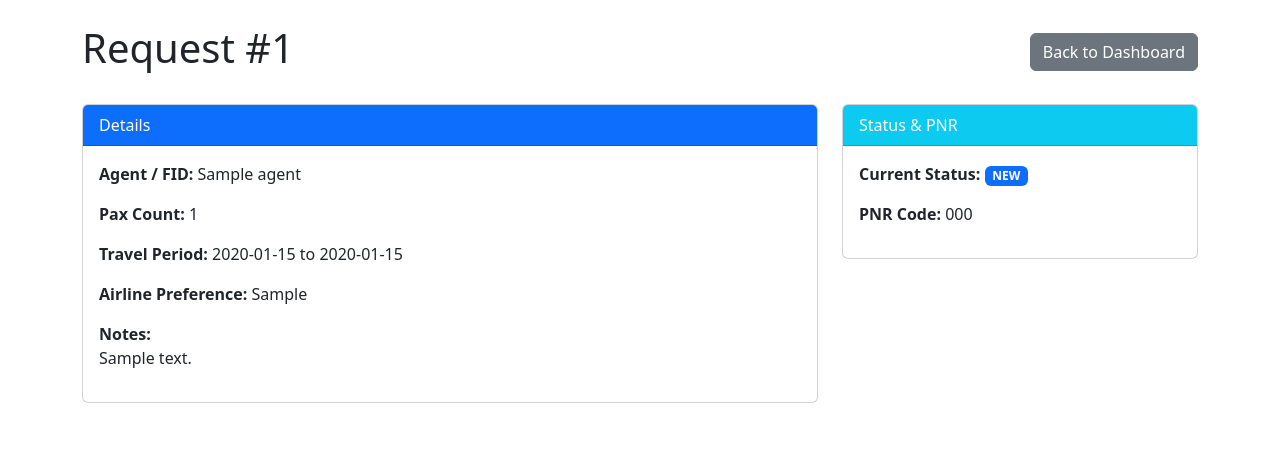
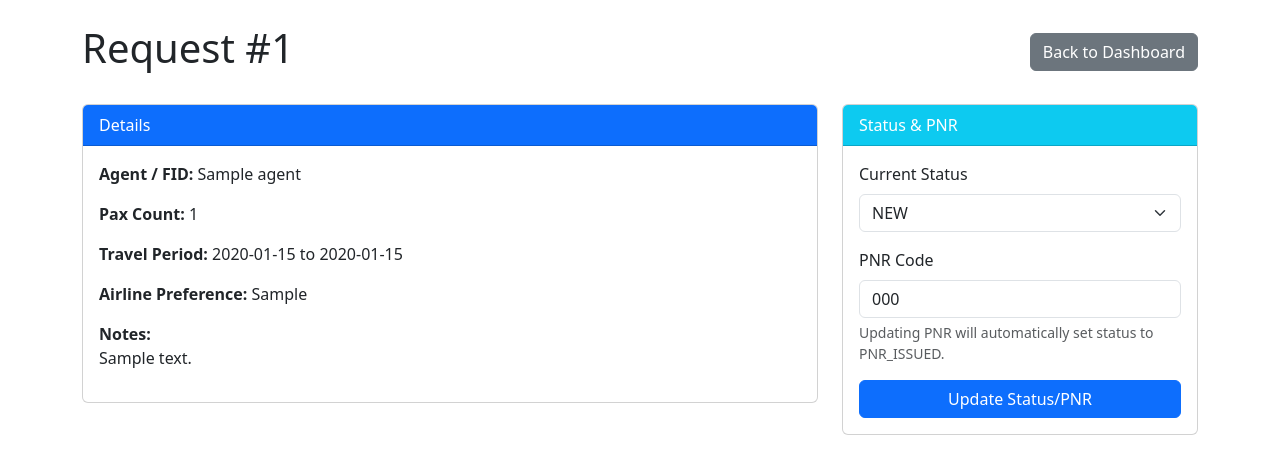
Before and after one commit to kenzastore/ticketing_umroh_hajj, a PHP site: page /admin/request_detail.php?id=1 in a window 1280 px wide. Shown: the top 474 px of the page. Run offline with PHP 8.4, Linux system fonts and the light colour scheme; the visitor is signed in with stand-in values (Sample User, id 1); tables that the repository leaves empty hold one stand-in row (values such as "Sample post").

Commit message:
feat(admin): Implement status updates and PNR entry

```diff
--- a/public/admin/request_detail.php
+++ b/public/admin/request_detail.php
@@ -10,7 +10,7 @@ if (!$id) {
 }
 
 $stmt = $pdo->prepare("
-    SELECT r.*, b.status, b.pnr_code, a.name as agent_name
+    SELECT r.*, b.id as booking_id, b.status, b.pnr_code, a.name as agent_name
     FROM requests r
     JOIN bookings b ON r.id = b.request_id
     LEFT JOIN agents a ON r.agent_id = a.id
@@ -23,11 +23,14 @@ if (!$r) {
     header('Location: dashboard.php?error=not_found');
     exit;
 }
+
+$statuses = ['NEW', 'QUOTED', 'BLOCKED', 'PNR_ISSUED', 'CANCELED'];
 ?>
 <!DOCTYPE html>
 <html lang="en">
 <head>
     <meta charset="UTF-8">
+    <meta name="viewport" content="width=device-width, initial-scale=1.0">
     <title>Request Detail - Admin</title>
     <link href="https://cdn.jsdelivr.net/npm/bootstrap@5.3.0/dist/css/bootstrap.min.css" rel="stylesheet">
 </head>
@@ -37,6 +40,10 @@ if (!$r) {
             <h1>Request #<?php echo $r['id']; ?></h1>
             <a href="dashboard.php" class="btn btn-secondary">Back to Dashboard</a>
         </div>
+
+        <?php if (isset($_GET['success'])): ?>
+            <div class="alert alert-success">Status updated successfully!</div>
+        <?php endif; ?>
 
         <div class="row">
             <div class="col-md-8">
@@ -52,11 +59,32 @@ if (!$r) {
                 </div>
             </div>
             <div class="col-md-4">
-                <div class="card">
+                <div class="card mb-4">
                     <div class="card-header bg-info text-white">Status & PNR</div>
                     <div class="card-body">
-                        <p><strong>Current Status:</strong> <span class="badge bg-primary"><?php echo $r['status']; ?></span></p>
-                        <p><strong>PNR Code:</strong> <?php echo htmlspecialchars($r['pnr_code'] ?? 'Not Issued'); ?></p>
+                        <form action="update_status.php" method="POST">
+                            <input type="hidden" name="booking_id" value="<?php echo $r['booking_id']; ?>">
+                            <input type="hidden" name="request_id" value="<?php echo $r['id']; ?>">
+
+                            <div class="mb-3">
+                                <label class="form-label">Current Status</label>
+                                <select name="status" class="form-select">
+                                    <?php foreach ($statuses as $status): ?>
+                                        <option value="<?php echo $status; ?>" <?php echo $r['status'] === $status ? 'selected' : ''; ?>>
+                                            <?php echo $status; ?>
+                                        </option>
+                                    <?php endforeach; ?>
+                                </select>
+                            </div>
+
+                            <div class="mb-3">
+                                <label for="pnr_code" class="form-label">PNR Code</label>
+                                <input type="text" class="form-control" id="pnr_code" name="pnr_code" value="<?php echo htmlspecialchars($r['pnr_code'] ?? ''); ?>">
+                                <div class="form-text">Updating PNR will automatically set status to PNR_ISSUED.</div>
+                            </div>
+
+                            <button type="submit" class="btn btn-primary w-100">Update Status/PNR</button>
+                        </form>
                     </div>
                 </div>
             </div>
```
Also changed, not shown: public/admin/update_status.php (added, +25 -0 lines).
